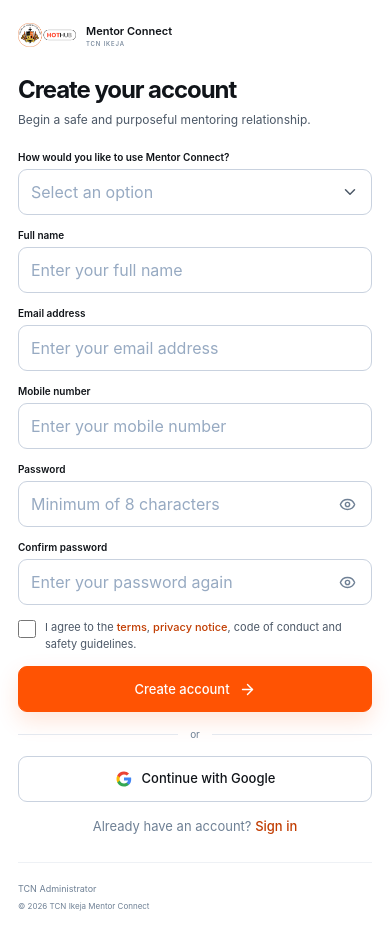
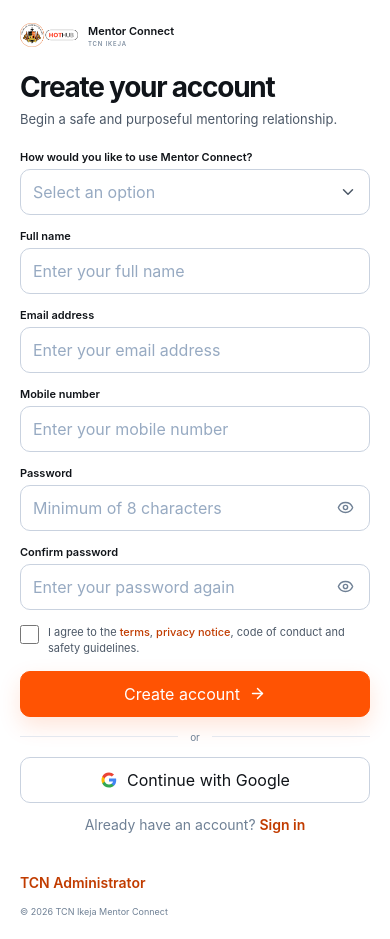
Before and after one commit to Aijohi/tcn-ikeja-mentor-connect, a React (Vite) app: page /register in a window 390 px wide. Built offline with nearby package versions, Linux system fonts and the light colour scheme; no server answers.

Commit message:
Refine auth tertiary actions and responsive spacing

```diff
--- a/src/pages/Register.css
+++ b/src/pages/Register.css
@@ -29,13 +29,13 @@
 
   margin: 0;
 
-  overflow-x: clip;
+  overflow-x: hidden;
 
   color:
     var(--register-ink-400);
 
   background:
-    #ffffff;
+    #ffffff !important;
 
   font-family:
     "Inter",
@@ -68,13 +68,8 @@
   touch-action: manipulation;
 }
 
-.register-page button {
-  -webkit-tap-highlight-color:
-    transparent;
-}
-
 /* =====================================================
-   LEFT FORM SIDE
+   LEFT SIDE
    ===================================================== */
 
 .register-form-side {
@@ -84,17 +79,13 @@
   grid-column: 1;
 
   width: 100%;
-  max-width: 100%;
-
   min-width: 0;
 
   min-height: 100vh;
   min-height: 100dvh;
 
-  overflow-x: hidden;
-
   background:
-    #ffffff;
+    #ffffff !important;
 }
 
 .register-form-inner {
@@ -107,7 +98,7 @@
       500px
     );
 
-  max-width: 100%;
+  min-width: 0;
 
   min-height: 100vh;
   min-height: 100dvh;
@@ -119,7 +110,7 @@
   margin-inline: auto;
 
   background:
-    #ffffff;
+    #ffffff !important;
 }
 
 .register-brand-row {
@@ -129,7 +120,7 @@
 
   gap: 18px;
 
-  margin-bottom: 40px;
+  margin-bottom: 34px;
 }
 
 .register-brand {
@@ -140,6 +131,8 @@
 }
 
 .register-brand img {
+  display: block;
+
   width: 66px;
   height: 40px;
 
@@ -171,8 +164,12 @@
     0.14em;
 }
 
+/* =====================================================
+   HEADING
+   ===================================================== */
+
 .register-heading {
-  margin-bottom: 30px;
+  margin-bottom: 26px;
 }
 
 .register-heading > span {
@@ -192,9 +189,9 @@
   color:
     var(--register-ink-600);
 
-  font-size: 30px;
+  font-size: 31px;
   font-weight: 700;
-  line-height: 1.03;
+  line-height: 1.05;
   letter-spacing:
     -0.045em;
 }
@@ -206,12 +203,12 @@
     var(--register-ink-400);
 
   font-size: 13px;
-  line-height: 1.65;
+  line-height: 1.6;
 }
 
 .register-error {
   margin:
-    0 0 16px;
+    0 0 14px;
 
   padding:
     11px 13px;
@@ -242,17 +239,14 @@
   grid-template-columns: 1fr;
 
   width: 100%;
-  max-width: 100%;
 
-  gap: 17px;
+  gap: 16px;
 }
 
 .register-field {
   display: block;
 
   width: 100%;
-  max-width: 100%;
-
   min-width: 0;
 }
 
@@ -273,8 +267,6 @@
   display: block;
 
   width: 100%;
-  max-width: 100%;
-
   min-width: 0;
   min-height: 46px;
 
@@ -325,8 +317,8 @@
   outline: none;
 
   box-shadow:
-    0 0 0 1px
-    rgba(76, 88, 103, 0.10);
+    0 0 0 2px
+    rgba(76, 88, 103, 0.08);
 }
 
 /* =====================================================
@@ -337,9 +329,6 @@
   position: relative;
 
   width: 100%;
-  max-width: 100%;
-
-  min-width: 0;
 }
 
 .register-select-wrap select {
@@ -374,9 +363,6 @@
   position: relative;
 
   width: 100%;
-  max-width: 100%;
-
-  min-width: 0;
 }
 
 .register-password-wrap input {
@@ -398,8 +384,7 @@
   padding: 0;
 
   border: 0;
-  border-radius:
-    8px;
+  border-radius: 8px;
 
   color:
     var(--register-ink-300);
@@ -421,14 +406,6 @@
     #f7f8fa;
 }
 
-.register-password-wrap > button:focus-visible {
-  outline:
-    1px solid
-    rgba(76, 88, 103, 0.28);
-
-  outline-offset: 1px;
-}
-
 /* =====================================================
    TERMS
    ===================================================== */
@@ -438,8 +415,6 @@
   align-items: flex-start;
 
   gap: 9px;
-
-  width: 100%;
 
   color:
     var(--register-ink-400);
@@ -469,7 +444,7 @@
 }
 
 /* =====================================================
-   BUTTONS
+   ACTIONS
    ===================================================== */
 
 .register-submit {
@@ -480,8 +455,6 @@
   gap: 9px;
 
   width: 100%;
-  max-width: 100%;
-
   min-height: 48px;
 
   padding:
@@ -500,19 +473,14 @@
   background:
     var(--register-orange-600);
 
-  font-size: 13px !important;
-  font-weight: 500 !important;
+  font-size: 13px;
+  font-weight: 500;
 
   cursor: pointer;
 
   box-shadow:
     0 9px 22px
     rgba(255, 83, 3, 0.15);
-
-  transition:
-    background-color 150ms ease,
-    border-color 150ms ease,
-    box-shadow 150ms ease;
 }
 
 .register-submit:hover:not(:disabled) {
@@ -521,10 +489,6 @@
 
   background:
     var(--register-orange-700);
-
-  box-shadow:
-    0 12px 26px
-    rgba(255, 83, 3, 0.18);
 }
 
 .register-submit:disabled,
@@ -534,21 +498,14 @@
   cursor: not-allowed;
 }
 
-.register-submit > span {
-  font-size: 13px !important;
-  font-weight: 500 !important;
-}
-
 .register-divider {
   display: flex;
   align-items: center;
 
   gap: 12px;
 
-  width: 100%;
-
   margin:
-    18px 0;
+    16px 0;
 }
 
 .register-divider::before,
@@ -578,8 +535,6 @@
   gap: 9px;
 
   width: 100%;
-  max-width: 100%;
-
   min-height: 46px;
 
   padding:
@@ -598,24 +553,19 @@
   background:
     #ffffff;
 
-  font-size: 13px !important;
-  font-weight: 500 !important;
-  line-height: 1.2 !important;
+  font-size: 13px;
+  font-weight: 500;
 
   cursor: pointer;
 
   transition:
     border-color 150ms ease,
-    background-color 150ms ease,
     box-shadow 150ms ease;
 }
 
 .register-google:hover:not(:disabled) {
   border-color:
     var(--register-orange-200);
-
-  background:
-    #ffffff;
 
   box-shadow:
     0 6px 16px
@@ -624,12 +574,12 @@
 
 .register-bottom-signin {
   margin:
-    18px 0 0;
+    15px 0 0;
 
   color:
     var(--register-ink-300);
 
-  font-size: 13px;
+  font-size: 14px;
 
   text-align: center;
 }
@@ -638,11 +588,12 @@
   color:
     var(--register-orange-700);
 
-  font-weight: 500;
+  font-size: 14px;
+  font-weight: 600;
 }
 
 /* =====================================================
-   MOBILE / TABLET UTILITY FOOTER
+   RESPONSIVE UTILITY FOOTER
    ===================================================== */
 
 .register-mobile-utility-footer {
@@ -650,7 +601,7 @@
 }
 
 /* =====================================================
-   RIGHT VISUAL
+   RIGHT SIDE
    ===================================================== */
 
 .register-visual-side {
@@ -958,7 +909,7 @@
 }
 
 /* =====================================================
-   VISUAL MESSAGE
+   MESSAGE
    ===================================================== */
 
 .register-right-message {
@@ -1029,7 +980,8 @@
 }
 
 /* =====================================================
-   VISUAL FOOTER
+   DESKTOP FOOTER
+   Tertiary administrator action
    ===================================================== */
 
 .register-visual-footer {
@@ -1049,30 +1001,39 @@
 }
 
 .register-visual-footer a {
+  display: inline-flex;
+  align-items: center;
+
+  min-height: 38px;
+
+  padding: 0;
+
+  border: 0;
+
   color:
-    var(--register-ink-300);
+    var(--register-orange-700);
 
-  font-size: 9px;
-  font-weight: 400;
-  line-height: 1.4;
+  background:
+    transparent;
+
+  font-size: 13px;
+  font-weight: 600;
+  line-height: 1.2;
+
+  cursor: pointer;
 
   transition:
-    color 150ms ease;
+    color 150ms ease,
+    text-decoration-color 150ms ease;
 }
 
-.register-visual-footer a:hover {
+.register-visual-footer a:hover,
+.register-visual-footer a:focus-visible {
   color:
-    var(--register-ink-500);
-}
+    var(--register-orange-600);
 
-.register-visual-footer a:focus-visible {
-  border-radius: 3px;
-
-  outline:
-    2px solid
-    rgba(76, 88, 103, 0.20);
-
-  outline-offset: 3px;
+  text-decoration: underline;
+  text-underline-offset: 4px;
 }
 
 .register-visual-footer small {
@@ -1081,62 +1042,52 @@
 
   font-size: 8px;
   font-weight: 400;
-  line-height: 1.4;
 
   text-align: right;
 }
 
 /* =====================================================
-   TABLET / SMALL LAPTOP
+   TABLET
    ===================================================== */
 
 @media (max-width: 1000px) {
   .register-page {
     display: block;
 
-    width: 100%;
-
-    min-height: 100vh;
-    min-height: 100dvh;
-
-    overflow-x: hidden;
+    background:
+      #ffffff !important;
   }
 
   .register-form-side {
-    width: 100%;
-
-    min-height: 100vh;
     min-height: 100dvh;
 
-    padding: 0;
+    background:
+      #ffffff !important;
   }
 
   .register-form-inner {
     width:
       min(
         100%,
-        520px
+        560px
       );
 
     min-height: auto;
 
     padding:
-      30px
+      26px
       28px
-      28px;
+      26px;
   }
 
   .register-brand-row {
-    margin-bottom: 30px;
+    margin-bottom: 26px;
   }
 
   .register-heading {
-    margin-bottom: 26px;
+    margin-bottom: 22px;
   }
 
-  /*
-    16px prevents mobile browser focus zoom.
-  */
   .register-field input,
   .register-select-wrap select {
     font-size: 16px;
@@ -1155,28 +1106,46 @@
 
     width: 100%;
 
-    margin-top: 34px;
+    margin-top: 28px;
 
-    padding-top: 24px;
-
-    border-top:
-      1px solid
-      #eef1f5;
+    padding-top: 12px;
   }
 
   .register-mobile-utility-footer a {
+    display: inline-flex;
+    align-items: center;
+
+    min-height: 44px;
+
+    padding: 0;
+
+    border: 0;
+
     color:
-      var(--register-ink-300);
+      var(--register-orange-700);
 
-    font-size: 9px;
-    font-weight: 400;
+    background:
+      transparent;
+
+    font-size: 14px;
+    font-weight: 600;
+    line-height: 1.2;
+  }
+
+  .register-mobile-utility-footer a:hover,
+  .register-mobile-utility-footer a:focus-visible {
+    color:
+      var(--register-orange-600);
+
+    text-decoration: underline;
+    text-underline-offset: 4px;
   }
 
   .register-mobile-utility-footer small {
     color:
       var(--register-ink-300);
 
-    font-size: 8px;
+    font-size: 9px;
     font-weight: 400;
 
     text-align: right;
@@ -1188,35 +1157,24 @@
    ===================================================== */
 
 @media (max-width: 640px) {
-  .register-page {
-    display: block;
-
-    min-height: 100vh;
-    min-height: 100dvh;
-  }
-
-  .register-form-side {
-    min-height: 100vh;
-    min-height: 100dvh;
-
-    background:
-      #ffffff;
-  }
-
   .register-form-inner {
     width: 100%;
-    max-width: 390px;
-
-    min-height: auto;
+    max-width: none;
 
     padding:
-      18px
-      18px
-      24px;
+      max(
+        18px,
+        env(safe-area-inset-top)
+      )
+      20px
+      max(
+        22px,
+        env(safe-area-inset-bottom)
+      );
   }
 
   .register-brand-row {
-    margin-bottom: 24px;
+    margin-bottom: 20px;
   }
 
   .register-brand img {
@@ -1234,7 +1192,8 @@
 
   .register-heading {
     margin-top: 0;
-    margin-bottom: 22px;
+
+    margin-bottom: 20px;
 
     text-align: left;
   }
@@ -1247,19 +1206,13 @@
     margin:
       0 0 7px;
 
-    font-size: 24px;
-    line-height: 1.15;
+    font-size: 28px;
+    line-height: 1.12;
   }
 
   .register-heading p {
-    font-size: 12px;
-    line-height: 1.55;
-  }
-
-  .register-error {
-    margin-bottom: 14px;
-
-    font-size: 11px;
+    font-size: 13px;
+    line-height: 1.5;
   }
 
   .register-form {
@@ -1267,15 +1220,11 @@
   }
 
   .register-field > span {
-    margin-bottom: 6px;
+    margin-bottom: 5px;
 
-    font-size: 10px;
+    font-size: 11px;
   }
 
-  /*
-    Keep all mobile text inputs and selects at 16px.
-    Do not reduce them to 12px or 13px.
-  */
   .register-field input,
   .register-select-wrap select {
     min-height: 46px;
@@ -1283,8 +1232,7 @@
     padding:
       0 12px;
 
-    border-radius:
-      9px;
+    border-radius: 10px;
 
     font-size: 16px;
   }
@@ -1302,73 +1250,47 @@
     line-height: 1.5;
   }
 
-  .register-terms input {
-    width: 18px;
-    height: 18px;
-  }
-
-  .register-submit {
+  .register-submit,
+  .register-google {
     min-height: 46px;
 
-    border-radius:
-      9px;
-
-    font-size:
-      13px !important;
+    border-radius: 10px;
   }
 
   .register-divider {
     margin:
-      16px 0;
-  }
-
-  .register-google {
-    min-height: 46px;
-
-    border-radius:
-      9px;
-
-    font-size:
-      13px !important;
-
-    font-weight:
-      500 !important;
-
-    line-height:
-      1.2 !important;
+      14px 0;
   }
 
   .register-bottom-signin {
-    margin-top: 16px;
+    margin-top: 13px;
 
-    font-size: 13px;
+    font-size: 14px;
+  }
+
+  .register-bottom-signin a {
+    font-size: 14px;
   }
 
   .register-mobile-utility-footer {
-    margin-top: 28px;
+    margin-top: 22px;
 
-    padding-top: 20px;
+    padding-top: 8px;
   }
 
-  .register-account-context {
-    margin-top: 16px;
+  .register-mobile-utility-footer a {
+    min-height: 42px;
+
+    font-size: 14px;
   }
 }
 
-/* =====================================================
-   SMALL MOBILE
-   ===================================================== */
-
 @media (max-width: 440px) {
-  .register-form-inner {
-    max-width: 100%;
-  }
-
   .register-mobile-utility-footer {
     align-items: flex-start;
     flex-direction: column;
 
-    gap: 7px;
+    gap: 1px;
   }
 
   .register-mobile-utility-footer small {
@@ -1378,24 +1300,18 @@
 
 @media (max-width: 380px) {
   .register-form-inner {
-    padding:
-      16px
-      14px
-      22px;
+    padding-right: 16px;
+    padding-left: 16px;
   }
 
-  .register-brand-row {
-    margin-bottom: 20px;
-  }
-
-  .register-heading {
-    margin-bottom: 20px;
+  .register-heading h1 {
+    font-size: 26px;
   }
 }
 
-/* =========================================================
-   BROWSER AUTOFILL
-   ========================================================= */
+/* =====================================================
+   AUTOFILL
+   ===================================================== */
 
 .register-field input:-webkit-autofill,
 .register-field input:-webkit-autofill:hover,
@@ -1419,35 +1335,11 @@
 
   border-color:
     var(--register-ink-100) !important;
-
-  transition:
-    background-color
-    9999s
-    ease-out 0s;
 }
 
-.register-field input:-webkit-autofill:focus {
-  border-color:
-    var(--register-ink-400) !important;
-
-  -webkit-box-shadow:
-    0 0 0 1000px
-    #ffffff
-    inset,
-    0 0 0 1px
-    rgba(76, 88, 103, 0.10) !important;
-
-  box-shadow:
-    0 0 0 1000px
-    #ffffff
-    inset,
-    0 0 0 1px
-    rgba(76, 88, 103, 0.10) !important;
-}
-
-/* =========================================================
+/* =====================================================
    MENTOR TO MENTEE ACCOUNT HANDOFF
-   ========================================================= */
+   ===================================================== */
 
 .register-account-context {
   margin-top: 18px;
@@ -1460,8 +1352,7 @@
     1px solid
     #e4e8ef;
 
-  border-radius:
-    9px;
+  border-radius: 9px;
 
   color:
     #4c5867;
```
Also changed, not shown: src/pages/Login.css (+156 -142 lines).
